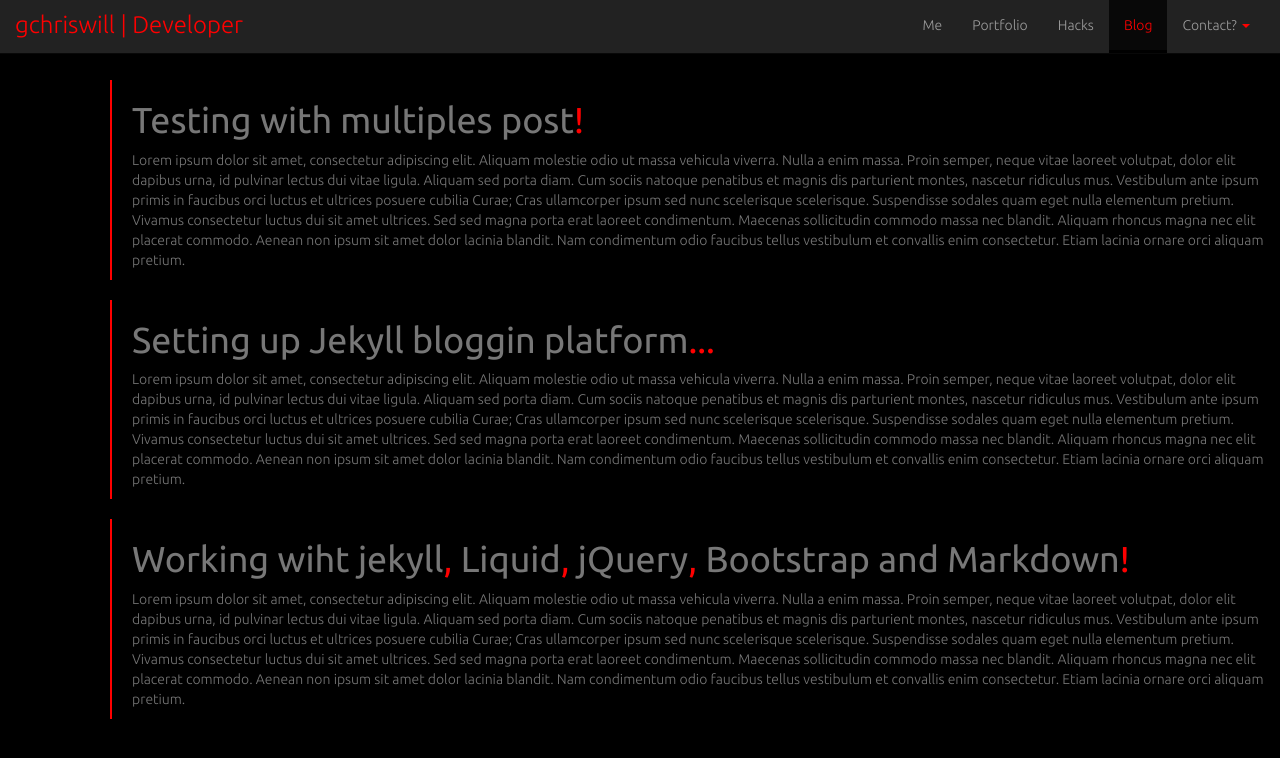
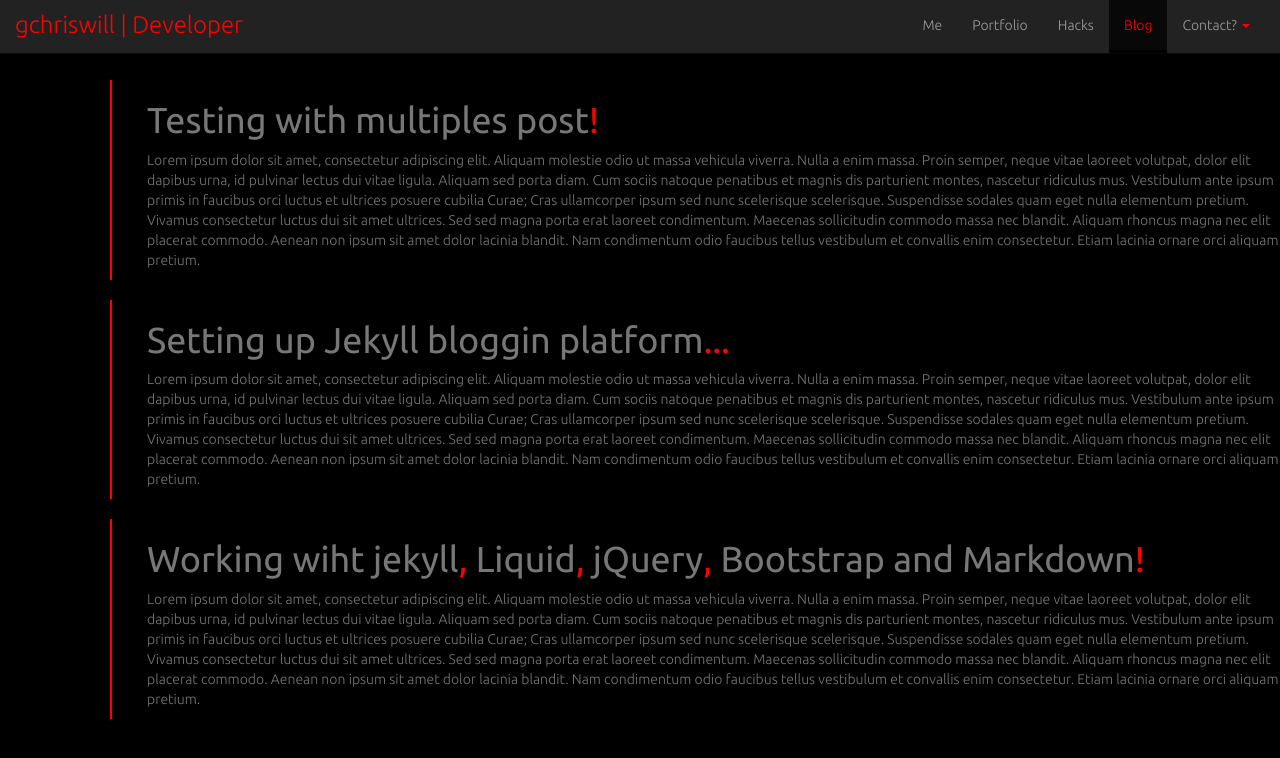
Before and after one commit to gchriswill/gchriswill.github.io, a Jekyll site: the page built from blog.html, in a window 1280 px wide. Shown: the top 758 px of the page. Built offline with Jekyll 4.4.1, drawn with Linux system fonts in a browser that asks for light colours; nearby versions of some CDN libraries; Markdown is read by kramdown in place of the engine named in the settings.

Commit message:
testing again 4

```diff
--- a/css/meStyles.css
+++ b/css/meStyles.css
@@ -43,8 +43,8 @@
 }
 
 ul > li > div.timeline-posts {
-	margin: 20px 0px 0px 20px;
-	padding: 0px 20px 0px 0px;
+	margin: 20px 0px 20px 20px;
+	padding-right: 20;
 }
 /* End of global default */
 
```
